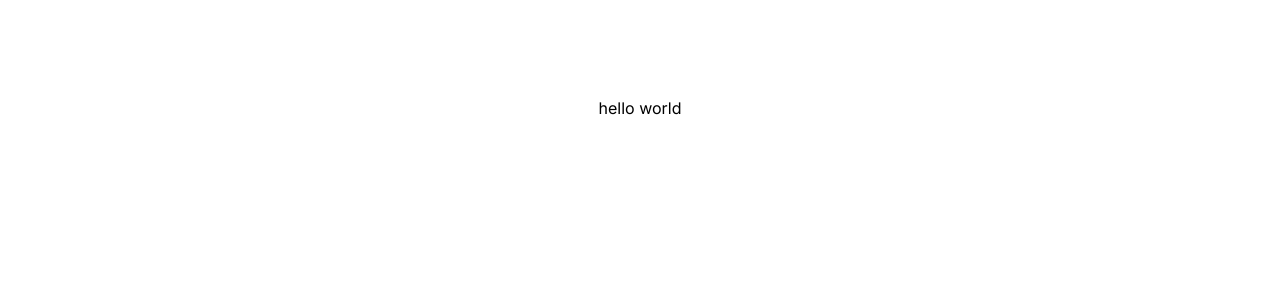
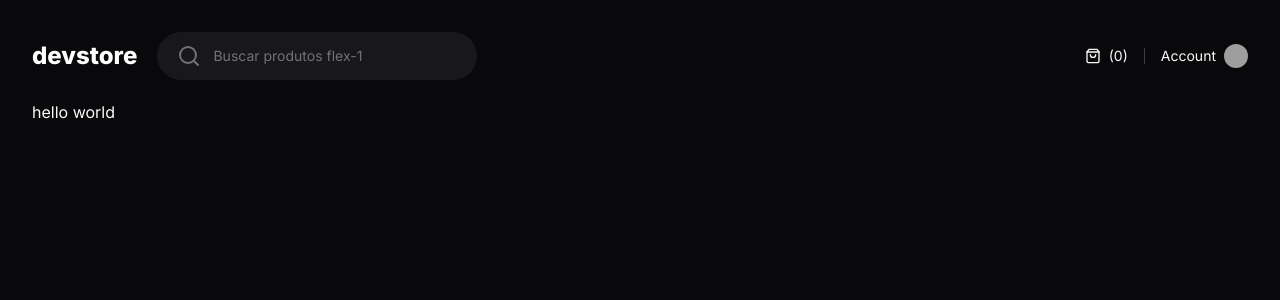
Before and after one commit to ylyra/devstore, a Next.js app: page / in a window 1280 px wide. Shown: the top 300 px of the page. Built offline with nearby package versions, Linux system fonts and the light colour scheme; grey boxes are pictures that could not be loaded.

Commit message:
chore: created header

```diff
--- a/next.config.js
+++ b/next.config.js
@@ -1,4 +1,14 @@
 /** @type {import('next').NextConfig} */
-const nextConfig = {}
+const nextConfig = {
+  images: {
+    remotePatterns: [
+      {
+        protocol: 'https',
+        hostname: 'github.com',
+        pathname: '/ylyra.png',
+      },
+    ],
+  },
+}
 
 module.exports = nextConfig
--- a/package.json
+++ b/package.json
@@ -9,6 +9,7 @@
     "lint": "next lint"
   },
   "dependencies": {
+    "lucide-react": "^0.290.0",
     "next": "14.0.0",
     "react": "^18.2.0",
     "react-dom": "^18.2.0"
--- a/src/app/(store)/layout.tsx
+++ b/src/app/(store)/layout.tsx
@@ -1,10 +1,11 @@
+import { Header } from '@/components/header'
 import { PropsWithChildren } from 'react'
 
 export default function Layout({ children }: Required<PropsWithChildren>) {
   return (
-    <>
-      <header></header>
+    <main className="grid-rows-app mx-auto grid min-h-screen w-full max-w-[1600px] gap-5 p-8">
+      <Header />
       {children}
-    </>
+    </main>
   )
 }
--- a/src/app/(store)/page.tsx
+++ b/src/app/(store)/page.tsx
@@ -1,7 +1,3 @@
 export default function Home() {
-  return (
-    <main className="flex min-h-screen flex-col items-center justify-between p-24">
-      <h2>hello world</h2>
-    </main>
-  )
+  return <h2>hello world</h2>
 }
--- a/src/app/layout.tsx
+++ b/src/app/layout.tsx
@@ -12,7 +12,7 @@
 export default function RootLayout({ children }: PropsWithChildren<unknown>) {
   return (
     <html className={inter.variable} lang="pt-br">
-      <body>{children}</body>
+      <body className="bg-zinc-950 text-zinc-50 antialiased">{children}</body>
     </html>
   )
 }
--- /dev/null
+++ b/src/components/header.tsx
@@ -0,0 +1,48 @@
+import { Search, ShoppingBag } from 'lucide-react'
+import Image from 'next/image'
+import Link from 'next/link'
+
+export function Header() {
+  return (
+    <header className="flex items-center justify-between">
+      <div className="flex flex-1 items-center gap-5">
+        <Link
+          href="/"
+          className="text-2xl font-extrabold text-white transition-colors duration-200 hover:text-white/60"
+        >
+          devstore
+        </Link>
+
+        <form className="flex w-full max-w-[320px] items-center gap-3 rounded-full bg-zinc-900 px-5 py-3 ring-zinc-700 transition-all duration-300 focus-within:ring">
+          <Search className="h-6 w-6 text-zinc-500" />
+
+          <input
+            placeholder="Buscar produtos flex-1"
+            className="flex-1 bg-transparent text-sm outline-none placeholder:text-zinc-500"
+          />
+        </form>
+      </div>
+
+      <div className="flex items-center gap-4">
+        <button className="flex items-center gap-2">
+          <ShoppingBag className="h-4 w-4" />
+
+          <span className="text-sm">(0)</span>
+        </button>
+
+        <div className="h-4 w-px bg-zinc-700" />
+
+        <Link href="/" className="flex items-center gap-2 hover:underline ">
+          <span className="text-sm">Account</span>
+          <Image
+            src="https://github.com/ylyra.png"
+            alt=""
+            className="h-6 w-6 rounded-full"
+            width={24}
+            height={24}
+          />
+        </Link>
+      </div>
+    </header>
+  )
+}
--- a/tailwind.config.ts
+++ b/tailwind.config.ts
@@ -7,6 +7,9 @@
       fontFamily: {
         sans: ['var(--font-inter)', 'sans-serif'],
       },
+      gridTemplateRows: {
+        app: 'min-content max-content',
+      },
     },
   },
   plugins: [],
```
Also changed, not shown: 1 other file (tests, documents, lock files or other folders).
